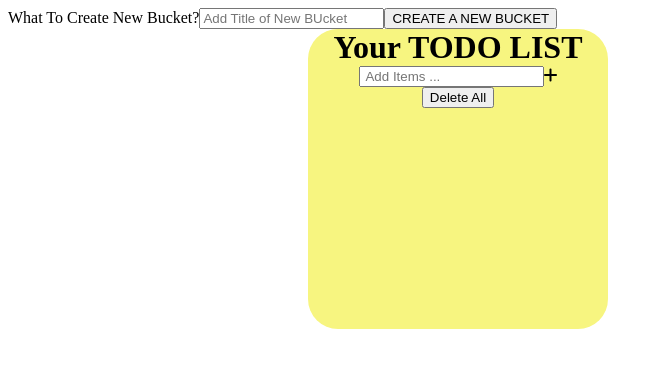
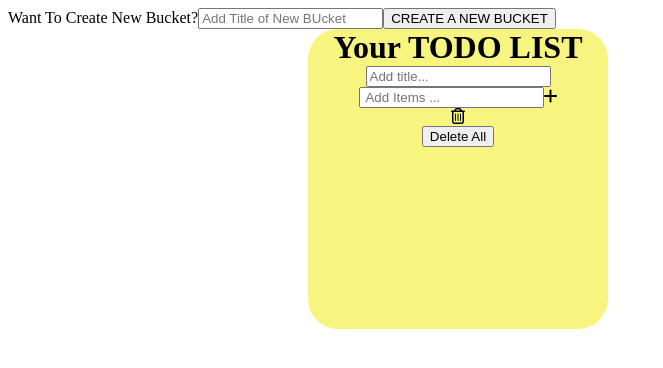
Before and after one commit to nandini29110/ToDoList-Redux, a React (Create React App) app: page / in a window 1280 px wide. Shown: the top 368 px of the page, without its empty margins (0-663 px from the left). Built offline with nearby package versions, Linux system fonts and the light colour scheme.

Commit message:
Final commit

```diff
--- a/package.json
+++ b/package.json
@@ -11,6 +11,8 @@
     "react-redux": "^7.2.4",
     "react-scripts": "4.0.3",
     "redux": "^4.1.1",
+    "redux-persist": "^6.0.0",
+    "redux-thunk": "^2.3.0",
     "web-vitals": "^1.1.2"
   },
   "scripts": {
--- a/src/actions/index.js
+++ b/src/actions/index.js
@@ -1,10 +1,16 @@
-export const addTodo= (data) => {
+export const addTodo= (id,data,title) => {
     return {
       type: "ADD_TODO",
       payload:{
           id: new Date().getTime().toString() ,
           data: data
       }
+    }
+  }
+  export const addTitle= (title) => {
+    return {
+      type: "ADD_TITLE",
+      title,
     }
   }
 
--- a/src/components/OneTodo.js
+++ b/src/components/OneTodo.js
@@ -1,4 +1,4 @@
-import React,{useState} from "react";
+import React,{useState, useEffect} from "react";
 import {useSelector,useDispatch} from "react-redux";
 import {addTodo,deleteTodo,deleteAllTodo} from "../actions/index";
 import TodoBucket from "./TodoBucket.js";
@@ -7,9 +7,21 @@ import listofTodo from "../listofTodo.js";
 const OneTodo=()=>{
     // const[buck,setbuck]=useState(listofTodo);
     const[inputData,setInputData]=useState("");
+    const[inputTitle,setTitle]=useState("");
     const list=useSelector((state)=>state.todoReducers.list);
-    const listBucket=useSelector((state)=>state.todoReducers.listBucket);
     const dispatch=useDispatch();
+
+    // useEffect(()=>{
+    //     const data=localStorage.getItem("my-todoList");
+    //     if(data){
+    //       setDataAbc(JSON.parse(data));
+    //     }
+    //   },[]);
+
+    //   useEffect(()=>{
+    //     localStorage.setItem("my-todoList",JSON.stringify(dataAbc));
+    //   });
+
     return(
         <>
 
@@ -17,12 +29,16 @@ const OneTodo=()=>{
     <div className="child-div">
       <h1 className="heading">Your TODO LIST</h1>
 
+     <input type="text" placeholder="Add title..."
+         value={inputTitle}
+         onChange={(event)=>{setTitle(event.target.value)}}
+     ></input>
    <div className="add-item">
    <input type="text" placeholder=" Add Items ..."
        value={inputData}
        onChange={(event)=>setInputData(event.target.value)}
    />
-   <i className="fa fa-plus add-btn"  onClick={()=>dispatch(addTodo(inputData),setInputData("")) }></i>
+   <i className="fa fa-plus add-btn"  onClick={()=>dispatch(addTodo(inputTitle,inputData),setInputData("")) }></i>
    </div>
      <div>
          {
--- a/src/components/Todo.js
+++ b/src/components/Todo.js
@@ -1,4 +1,4 @@
-import React,{useState} from "react";
+import React,{useState, useEffect} from "react";
 import {useSelector,useDispatch} from "react-redux";
 import {addTodo,deleteTodo,deleteAllTodo} from "../actions/index";
 import "./todo.css";
@@ -7,6 +7,10 @@ import OneTodo from "./OneTodo.js";
 const Todo=()=>{
     const dispatch=useDispatch();
     const [newBucketTitle,setNewBucketTitle]=useState("");
+    const list=useSelector((state)=>state.todoReducers.list);
+    console.log(list);
+
+
     const handelCreateNewBucket=()=>{
         console.log("New BUcket with Title "+newBucketTitle);
         setNewBucketTitle("");
@@ -14,29 +18,50 @@ const Todo=()=>{
    return(
 
     <>
-     <p>What To Create New Bucket?</p>
+     <p>Want To Create New Bucket?</p>
      <input placeholder="Add Title of New BUcket" value={newBucketTitle} onChange={(event)=>{setNewBucketTitle(event.target.value)}}></input>
      <button  className="create-bucket-btn" onClick={handelCreateNewBucket}><span>CREATE A NEW BUCKET</span></button>
-         {/* {buck.map((buckElements)=>(
-             <TodoBucket bucketTitle={buckElements.title}
-                 bucketItems={buckElements.items}/>
-         ))} */}
 
-       {/* {  buck.map((buckone)=>{
-          <TodoBucket
-                 bucketTitle={listofTodo[0].title}
-                 bucketItems={listofTodo[0].items}
-           />
-       })
-       } */}
-
-         {/* <TodoBucket
-         bucketTitle={listofTodo[0].title}
-         bucketItems={listofTodo[0].items}
-         /> */}
-    <OneTodo/>
+    <OneTodo />
     </>
    );
 }
 
 export default Todo;
+
+
+
+
+
+
+
+
+
+
+
+
+
+
+
+
+
+
+
+
+//    {/* {buck.map((buckElements)=>(
+//              <TodoBucket bucketTitle={buckElements.title}
+//                  bucketItems={buckElements.items}/>
+//          ))} */}
+
+//        {/* {  buck.map((buckone)=>{
+//           <TodoBucket
+//                  bucketTitle={listofTodo[0].title}
+//                  bucketItems={listofTodo[0].items}
+//            />
+//        })
+//        } */}
+
+//          {/* <TodoBucket
+//          bucketTitle={listofTodo[0].title}
+//          bucketItems={listofTodo[0].items}
+//          /> */}
--- a/src/reducers/todoReducers.js
+++ b/src/reducers/todoReducers.js
@@ -1,5 +1,9 @@
 const initialData={
-    list : []
+    list : [{
+        todoListIndex: 1,
+        todoListTitle: "",
+        todoListItems: []
+    }]
 }
 const todoReducers=(state=initialData,action)=>{
      switch(action.type){
--- a/src/store.js
+++ b/src/store.js
@@ -1,5 +1,4 @@
 import {createStore} from "redux";
-
 import rootReducers from "./reducers/index";
 const store=createStore(rootReducers,window.__REDUX_DEVTOOLS_EXTENSION__ && window.__REDUX_DEVTOOLS_EXTENSION__());
 export default store;
```
Also changed, not shown: 1 other file (tests, documents, lock files or other folders).
